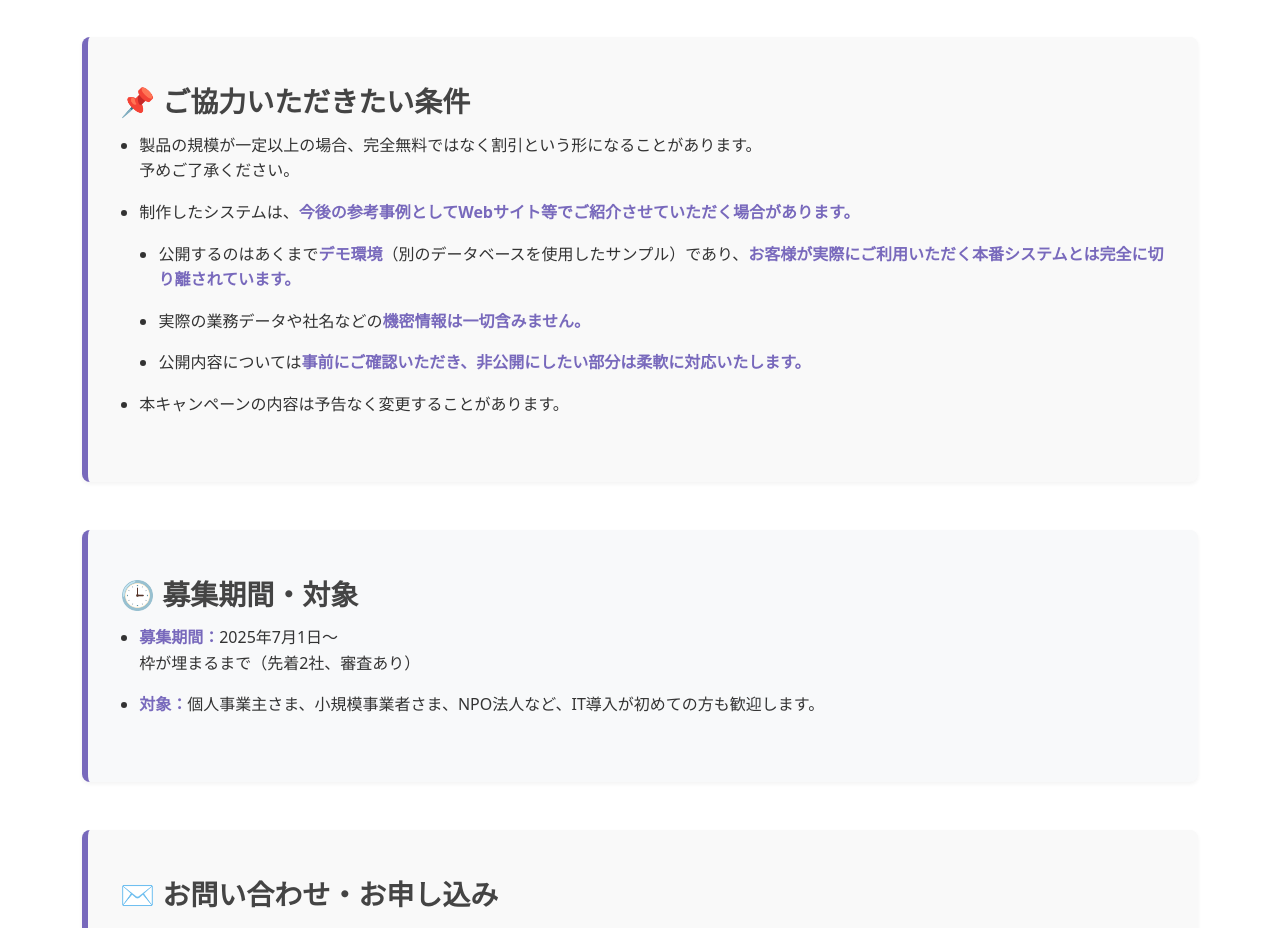
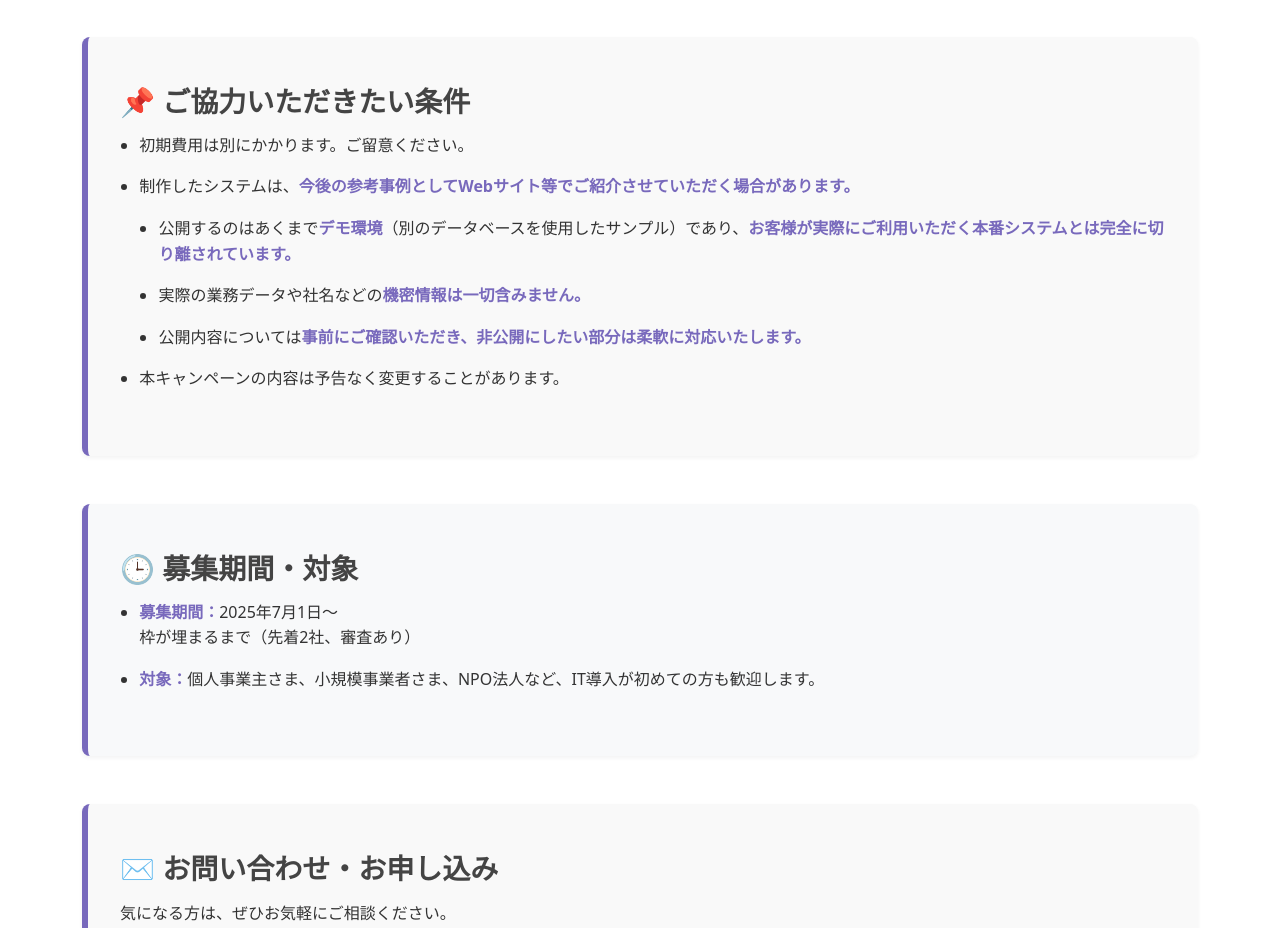
Before and after one commit to ogawa-gorilla/lp, a Next.js app: page /monitor_campaign in a window 1280 px wide. Shown: the part 1020-1948 px from the top of the page. Built offline with nearby package versions, Linux system fonts and the light colour scheme.

Commit message:
文言変更

```diff
--- a/src/app/monitor_campaign/page.tsx
+++ b/src/app/monitor_campaign/page.tsx
@@ -39,9 +39,7 @@ export default function MonitorCampaignPage() {
                     </h3>
                     <ul>
                         <li className="mb-3">
-                            製品の規模が一定以上の場合、完全無料ではなく割引という形になることがあります。
-                            <br />
-                            予めご了承ください。
+                            初期費用は別にかかります。ご留意ください。
                         </li>
                         <li className="mb-3">
                             制作したシステムは、
```
